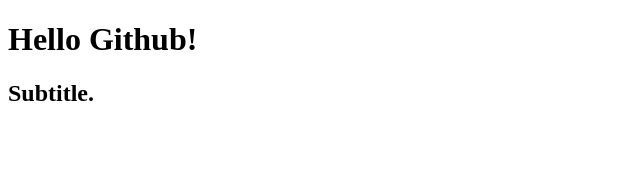
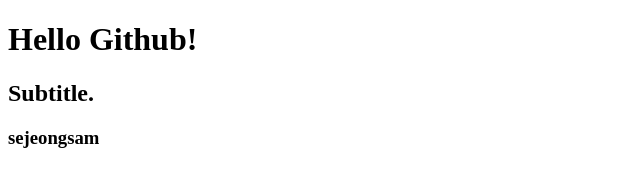
Before and after one commit to dowk12/github_test, a plain HTML site: page index.html in a window 1280 px wide. Shown: the whole page, without its empty margins (0-640 px from the left). Drawn offline with Linux system fonts and the light colour scheme.

Commit message:
[update] h3 추가

```diff
--- a/index.html
+++ b/index.html
@@ -9,5 +9,6 @@
   <body>
     <h1>Hello Github!</h1>
     <h2>Subtitle.</h2>
+    <h3>sejeongsam</h3>
   </body>
 </html>
```
